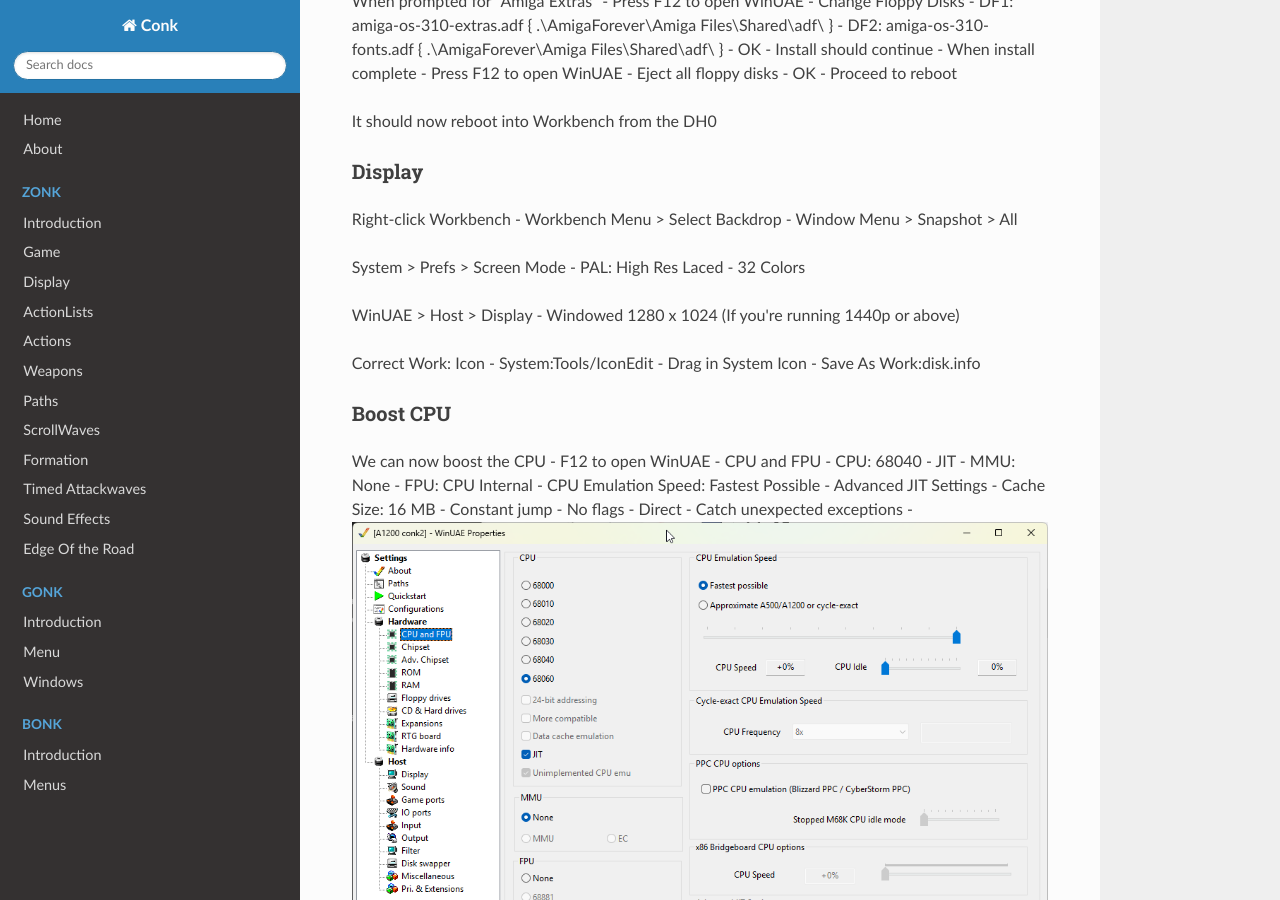
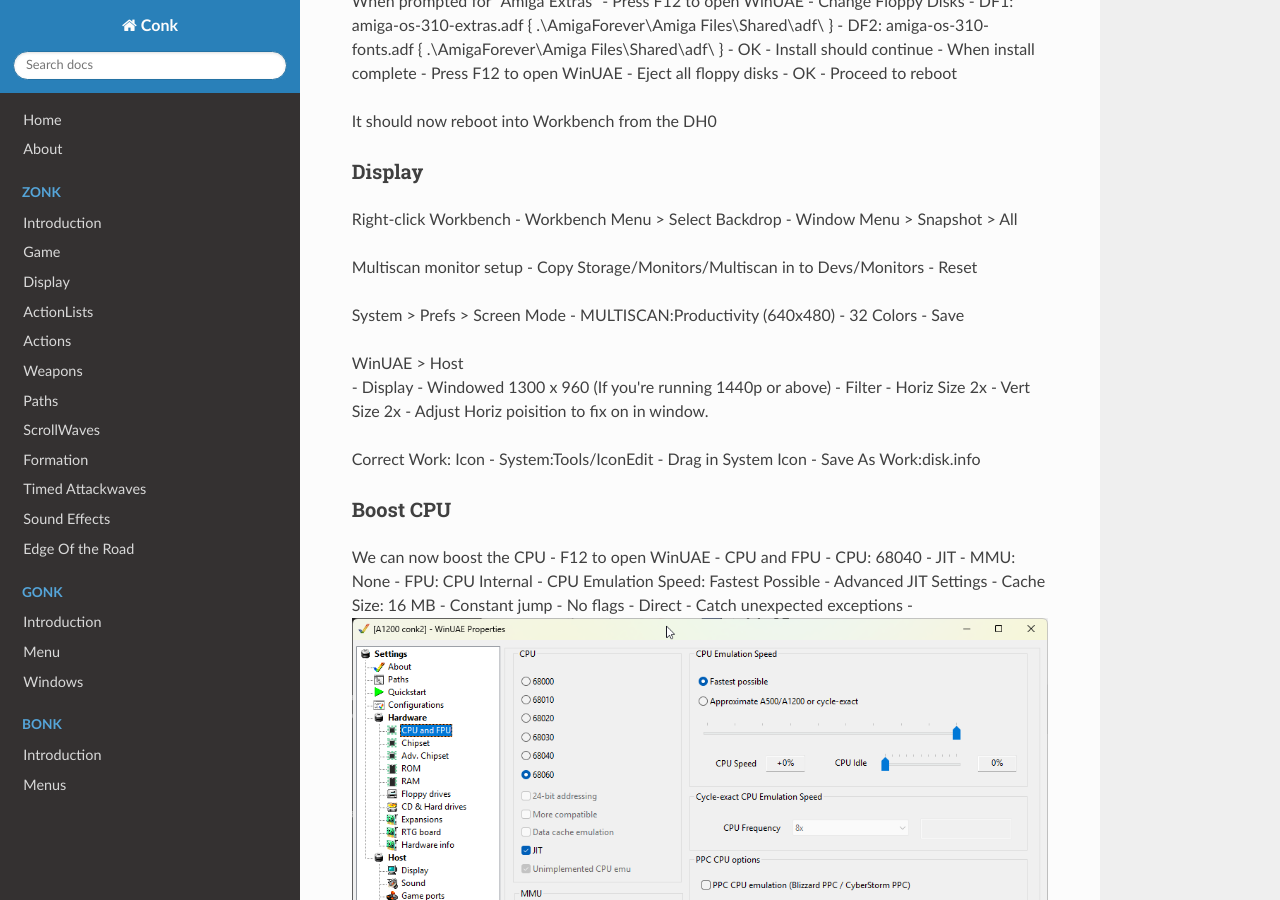
Before and after one commit to theyoungones2/Conk, an MkDocs documentation site: the page built from docs/DevSetup/2.Workbench-Setup.md, in a window 1280 px wide and 900 px high, scrolled down 2056 px. Built offline with MkDocs 1.6.1, drawn with Linux system fonts in a browser that asks for light colours; nearby versions of some CDN libraries.

Commit message:
vlink updates

```diff
--- a/docs/DevSetup/2.Workbench-Setup.md
+++ b/docs/DevSetup/2.Workbench-Setup.md
@@ -58,12 +58,22 @@
 - Workbench Menu > Select Backdrop
 - Window Menu > Snapshot > All
 
+Multiscan monitor setup
+- Copy Storage/Monitors/Multiscan in to Devs/Monitors
+- Reset
+
 System > Prefs > Screen Mode
-- PAL: High Res Laced
+- MULTISCAN:Productivity  (640x480)
 - 32 Colors
+- Save
 
-WinUAE > Host > Display
-- Windowed 1280 x 1024 (If you're running 1440p or above)
+WinUAE > Host
+- Display
+  - Windowed 1300 x 960 (If you're running 1440p or above)
+- Filter
+  - Horiz Size 2x
+  - Vert Size 2x
+  - Adjust Horiz poisition to fix on in window.
 
 Correct Work: Icon
 - System:Tools/IconEdit
```
Also changed, not shown: 3 other files.
